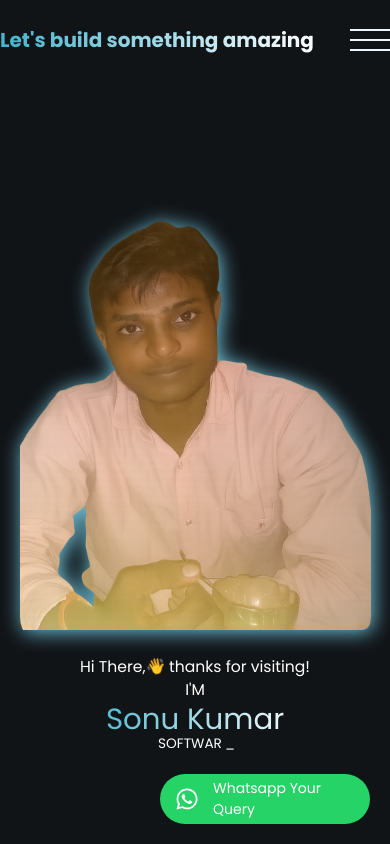
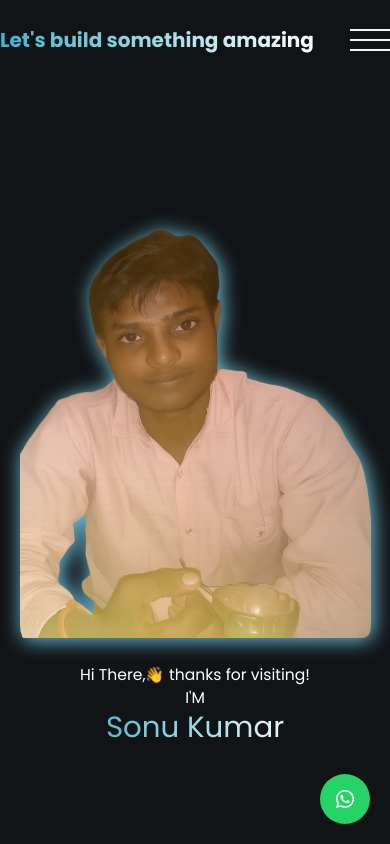
Before and after one commit to sonu-kumar-20/mywebsite, a React (Vite) app: page / in a window 390 px wide. Shown: the top 844 px of the page. Built offline with nearby package versions, Linux system fonts and the light colour scheme.

Commit message:
eanhaned ui for small device

```diff
--- a/src/components/Projects/Project.css
+++ b/src/components/Projects/Project.css
@@ -1,6 +1,6 @@
 #project {
   width: 100%;
-  height: 100vh; /* full screen height */
+ min-height: 100vh; /* full screen height */
   display: flex;
   align-items: center;
   justify-content: center; /* 👈 this centers vertically */
@@ -23,6 +23,8 @@ h1{
   color: white;
   border-radius: 12px;
   padding: 20px;
+   scroll-snap-align: center;
+  flex-shrink: 0;
   box-shadow: 0 4px 20px rgba(0,0,0,0.3);
   transition: transform 0.3s ease;
 }
@@ -87,13 +89,15 @@ h1{
 }
 
 @media (max-width: 750px) {
- .card-content {
-  display: flex;
-  flex-direction: column;
+  .slider {
+    flex-direction: column;
+
+
+  }
+
+  .carddiv{
+   width: 95%;
+  }
 
 
 }
-h1{
-  text-align: center;
-}
-}
--- a/src/components/Skills/Skills.css
+++ b/src/components/Skills/Skills.css
@@ -21,3 +21,17 @@ transition: transform 0.3s ease;
 .whatsapp-float-with-text:hover {
   transform: scale(1.05);
 }
+
+
+@media (max-width: 750px) {
+
+.whatsapp-float-with-text{
+width: 50px;
+height: 50;
+
+}
+span{
+ display: none;
+}
+
+}
```
